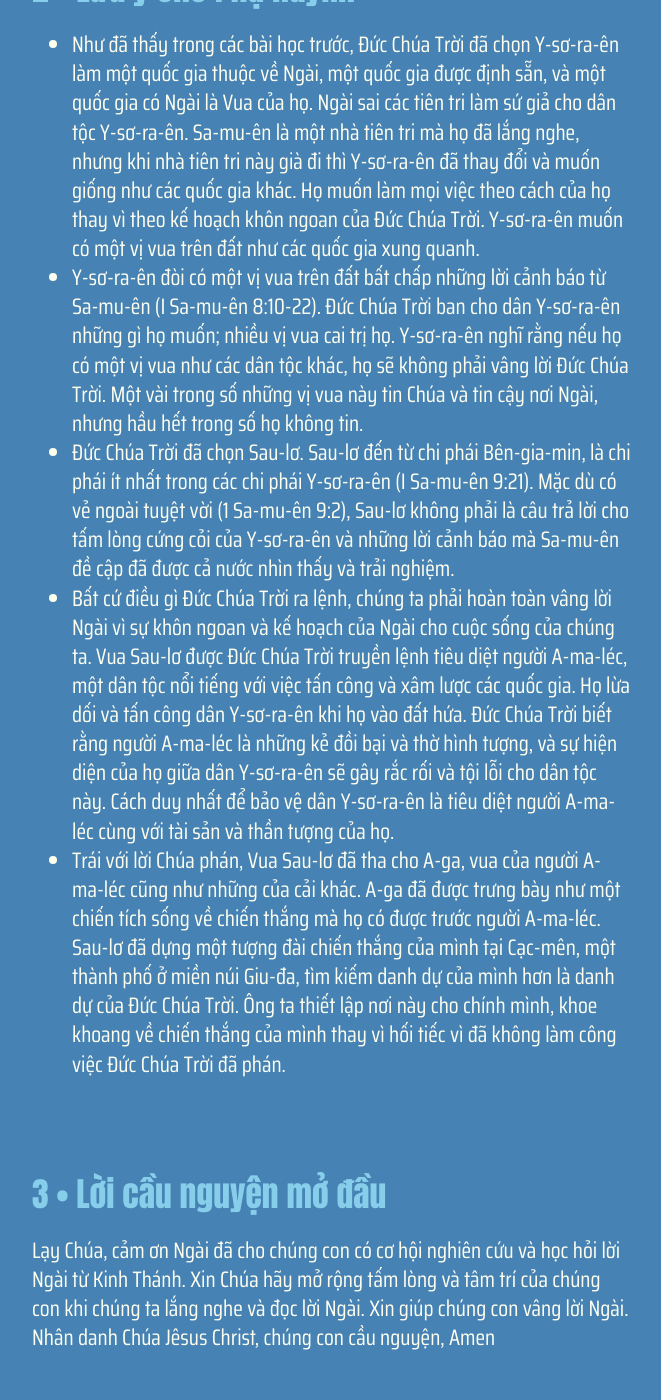
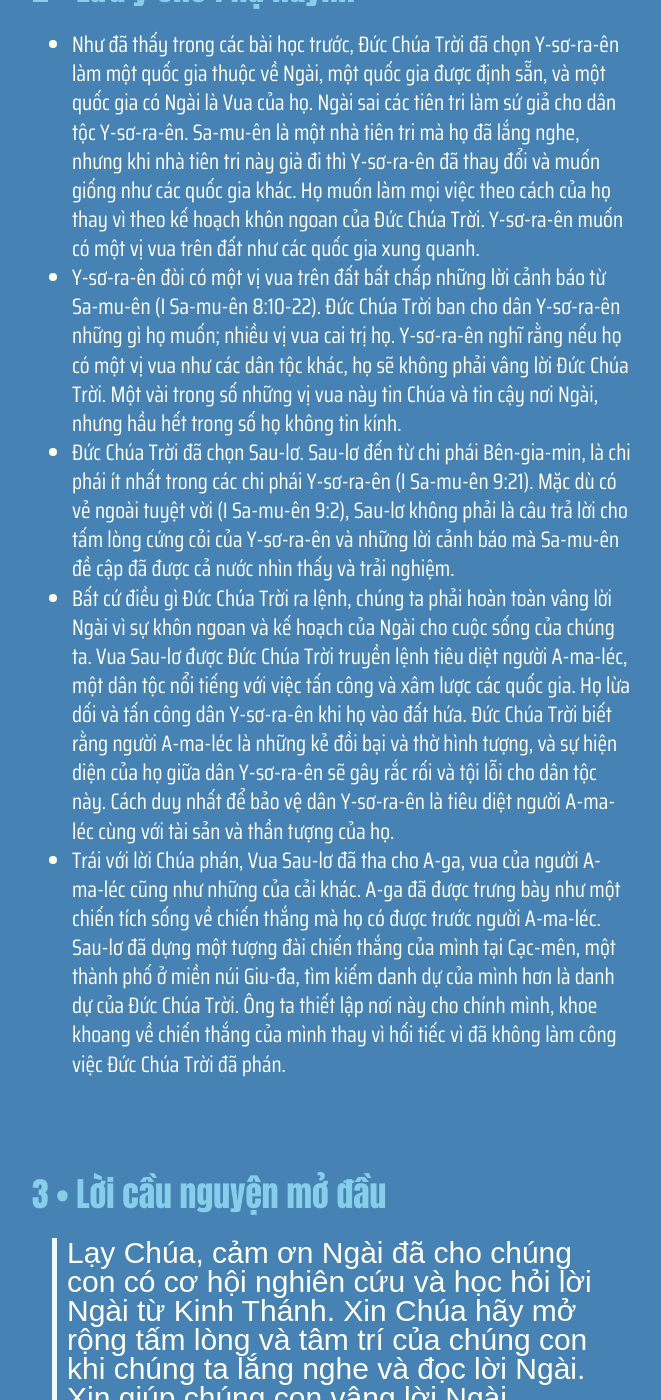
Before and after one commit to GospelTrust/LGS, a Jekyll site: the page built from docs/content/_vi/39-1.md, in a window 1280 px wide and 1400 px high, scrolled down 1098 px. Shown: the whole window, without its empty margins (308-969 px from the left). Built offline with Jekyll 4.4.1, drawn with Linux system fonts in a browser that asks for light colours; some web fonts are replaced; some of the changed text lies outside the part shown.

Commit message:
Update: w39d1

```diff
--- a/docs/content/_vi/39-1.md
+++ b/docs/content/_vi/39-1.md
@@ -1,7 +1,7 @@
 ---
 week: 39
 day: 1
-title: 'VUA SAU-LƠ KHÔNG VÂNG LỜI ĐỨC CHÚA TRỜI'
+title: 'Vua Sau-lơ không vâng lời Đức Chúa Trời'
 bible: 'I Sa-mu-ên 15:17-23'
 layout: lesson
 ---
@@ -15,18 +15,18 @@
 
 {% include lesson/section.html index=2 %}
 - Như đã thấy trong các bài học trước, Đức Chúa Trời đã chọn Y-sơ-ra-ên làm một quốc gia thuộc về Ngài, một quốc gia được định sẵn, và một quốc gia có Ngài là Vua của họ. Ngài sai các tiên tri làm sứ giả cho dân tộc Y-sơ-ra-ên. Sa-mu-ên là một nhà tiên tri mà họ đã lắng nghe, nhưng khi nhà tiên tri này già đi thì Y-sơ-ra-ên đã thay đổi và muốn giống như các quốc gia khác. Họ muốn làm mọi việc theo cách của họ thay vì theo kế hoạch khôn ngoan của Đức Chúa Trời. Y-sơ-ra-ên muốn có một vị vua trên đất như các quốc gia xung quanh.
-- Y-sơ-ra-ên đòi có một vị vua trên đất bất chấp những lời cảnh báo từ Sa-mu-ên (I Sa-mu-ên 8:10-22). Đức Chúa Trời ban cho dân Y-sơ-ra-ên những gì họ muốn; nhiều vị vua cai trị họ. Y-sơ-ra-ên nghĩ rằng nếu họ có một vị vua như các dân tộc khác, họ sẽ không phải vâng lời Đức Chúa Trời. Một vài trong số những vị vua này tin Chúa và tin cậy nơi Ngài, nhưng hầu hết trong số họ không tin.
-- Đức Chúa Trời đã chọn Sau-lơ. Sau-lơ đến từ chi phái Bên-gia-min, là chi phái ít nhất trong các chi phái Y-sơ-ra-ên (I Sa-mu-ên 9:21). Mặc dù có vẻ ngoài tuyệt vời (1 Sa-mu-ên 9:2), Sau-lơ không phải là câu trả lời cho tấm lòng cứng cỏi của Y-sơ-ra-ên và những lời cảnh báo mà Sa-mu-ên đề cập đã được cả nước nhìn thấy và trải nghiệm.
+- Y-sơ-ra-ên đòi có một vị vua trên đất bất chấp những lời cảnh báo từ Sa-mu-ên (I Sa-mu-ên 8:10-22). Đức Chúa Trời ban cho dân Y-sơ-ra-ên những gì họ muốn; nhiều vị vua cai trị họ. Y-sơ-ra-ên nghĩ rằng nếu họ có một vị vua như các dân tộc khác, họ sẽ không phải vâng lời Đức Chúa Trời. Một vài trong số những vị vua này tin Chúa và tin cậy nơi Ngài, nhưng hầu hết trong số họ không tin kính.
+- Đức Chúa Trời đã chọn Sau-lơ. Sau-lơ đến từ chi phái Bên-gia-min, là chi phái ít nhất trong các chi phái Y-sơ-ra-ên (I Sa-mu-ên 9:21). Mặc dù có vẻ ngoài tuyệt vời (I Sa-mu-ên 9:2), Sau-lơ không phải là câu trả lời cho tấm lòng cứng cỏi của Y-sơ-ra-ên và những lời cảnh báo mà Sa-mu-ên đề cập đã được cả nước nhìn thấy và trải nghiệm.
 - Bất cứ điều gì Đức Chúa Trời ra lệnh, chúng ta phải hoàn toàn vâng lời Ngài vì sự khôn ngoan và kế hoạch của Ngài cho cuộc sống của chúng ta. Vua Sau-lơ được Đức Chúa Trời truyền lệnh tiêu diệt người A-ma-léc, một dân tộc nổi tiếng với việc tấn công và xâm lược các quốc gia. Họ lừa dối và tấn công dân Y-sơ-ra-ên khi họ vào đất hứa. Đức Chúa Trời biết rằng người A-ma-léc là những kẻ đồi bại và thờ hình tượng, và sự hiện diện của họ giữa dân Y-sơ-ra-ên sẽ gây rắc rối và tội lỗi cho dân tộc này. Cách duy nhất để bảo vệ dân Y-sơ-ra-ên là tiêu diệt người A-ma-léc cùng với tài sản và thần tượng của họ.
 - Trái với lời Chúa phán, Vua Sau-lơ đã tha cho A-ga, vua của người A-ma-léc cũng như những của cải khác. A-ga đã được trưng bày như một chiến tích sống về chiến thắng mà họ có được trước người A-ma-léc. Sau-lơ đã dựng một tượng đài chiến thắng của mình tại Cạc-mên, một thành phố ở miền núi Giu-đa, tìm kiếm danh dự của mình hơn là danh dự của Đức Chúa Trời. Ông ta thiết lập nơi này cho chính mình, khoe khoang về chiến thắng của mình thay vì hối tiếc vì đã không làm công việc Đức Chúa Trời đã phán.
 
 
 {% include lesson/section.html index=3 %}
- Lạy Chúa, cảm ơn Ngài đã cho chúng con có cơ hội nghiên cứu và học hỏi lời Ngài từ Kinh Thánh. Xin Chúa hãy mở rộng tấm lòng và tâm trí của chúng con khi chúng ta lắng nghe và đọc lời Ngài. Xin giúp chúng con vâng lời Ngài. Nhân danh Chúa Jêsus Christ, chúng con cầu nguyện, Amen
+> Lạy Chúa, cảm ơn Ngài đã cho chúng con có cơ hội nghiên cứu và học hỏi lời Ngài từ Kinh Thánh. Xin Chúa hãy mở rộng tấm lòng và tâm trí của chúng con khi chúng ta lắng nghe và đọc lời Ngài. Xin giúp chúng con vâng lời Ngài. Nhân danh Chúa Jêsus Christ, chúng con cầu nguyện, Amen
 
 
 {% include lesson/section.html index=4 %}
-Châm-ngôn 21:2-3
+### Châm-ngôn 21:2-3
 2 Các đường lối của loài người đều chánh đáng theo mắt họ; Song Đức Giê-hô-va cân nhắc cái lòng. 3 Làm theo sự công bình và ngay thẳng Được đẹp lòng Đức Giê-hô-va hơn của tế lễ.
 
 
@@ -35,16 +35,17 @@
 
 
 {% include lesson/section.html index=6 %}
-Dân sự của Đức Chúa Trời muốn giống như mọi dân tộc khác và có một vị vua để cai trị họ. Đức Chúa Trời đồng ý ban cho họ những gì họ muốn và cho Sa-mu-ên xức dầu cho một người tên là Sau-lơ. Sau-lơ cao và đẹp trai nhưng không phải lúc nào anh ấy cũng đưa ra những lựa chọn tốt nhất. Tôi muốn định nghĩa cho bạn một từ được sử dụng trong câu chuyện. Đó là từ hư hỏng. Điều này không có nghĩa là khi một phần thức ăn trở nên tồi tệ. Nó có nghĩa là lấy  đi của cải của những người mà bạn vừa chinh phục được.
+Dân sự của Đức Chúa Trời muốn giống như mọi dân tộc khác và có một vị vua để cai trị họ. Đức Chúa Trời đồng ý ban cho họ những gì họ muốn và cho Sa-mu-ên xức dầu cho một người tên là Sau-lơ. Sau-lơ cao và đẹp trai nhưng không phải lúc nào anh ấy cũng đưa ra những lựa chọn tốt nhất. Tôi muốn định nghĩa cho bạn một từ được sử dụng trong câu chuyện. Đó là từ "hư hỏng". Điều này không có nghĩa là khi một phần thức ăn trở nên tồi tệ. Nó có nghĩa là lấy  đi của cải của những người mà bạn vừa chinh phục được.
 
 
 {% include lesson/section.html index=7 %}
- Đọc và kể câu chuyện trong I Sa-mu-ên 15:17-23. Bạn và ai đó (có thể là con của bạn/trẻ em) có thể đóng vai trò là Sa-mu-ên và Vua Sau-lơ. Đọc hết đoạn văn như thể truyền cảm xúc từ đoạn  Kinh Thánh.
+ Đọc và kể câu chuyện trong I Sa-mu-ên 15:17-23. Bạn và ai đó (có thể là con của bạn/trẻ em) có thể đóng vai trò là Sa-mu-ên và Vua Sau-lơ. Đọc hết đoạn văn như thể truyền cảm xúc từ đoạn Kinh Thánh.
 
 
 {% include lesson/section.html index=8 %}
-Đếm đến 50
-- Từ từ đếm đến 50 và xem liệu con bạn có thể kể lại câu chuyện trước khi bạn đếm đến số 50 (hoặc một số khác phù hợp với câu chuyện). Nếu con bạn khó nhớ một số phần của câu chuyện, bạn có thể đọc hoặc giải thích lại câu chuyện.
+### Đếm đến 50
+- Từ từ đếm đến 50 và xem liệu con bạn có thể kể lại câu chuyện trước khi bạn đếm đến số 50 (hoặc một số khác phù hợp với câu chuyện).
+- Nếu con bạn khó nhớ một số phần của câu chuyện, bạn có thể đọc hoặc giải thích lại câu chuyện.
 
 
 {% include lesson/section.html index=9 %}
@@ -54,4 +55,4 @@
 
 
 {% include lesson/section.html index=10 %}
-Lạy Chúa, cảm tạ Chúa vì qua Lời Ngài mà chúng con có thể vâng lời. Xin Chúa giúp chúng con không chỉ biết những gì chúng con đã học, mà còn giúp chúng con vâng lời Ngài một cách trọn vẹn. Xin Chúa hãy tha thứ cho chúng con vì những khoảng thời gian mà chúng con đã chọn làm những điều mà chúng con ưu thích. Xin giúp chúng con biết Ngài nhiều hơn nữa. Con cầu nguyện nhân danh Chúa Jêsus Christ, Amen!
+> Lạy Chúa, cảm tạ Chúa vì qua Lời Ngài mà chúng con có thể vâng lời. Xin Chúa giúp chúng con không chỉ biết những gì chúng con đã học, mà còn giúp chúng con vâng lời Ngài một cách trọn vẹn. Xin Chúa hãy tha thứ cho chúng con vì những khoảng thời gian mà chúng con đã chọn làm những điều mà chúng con ưu thích. Xin giúp chúng con biết Ngài nhiều hơn nữa. Con cầu nguyện nhân danh Chúa Jêsus Christ, Amen!
```
